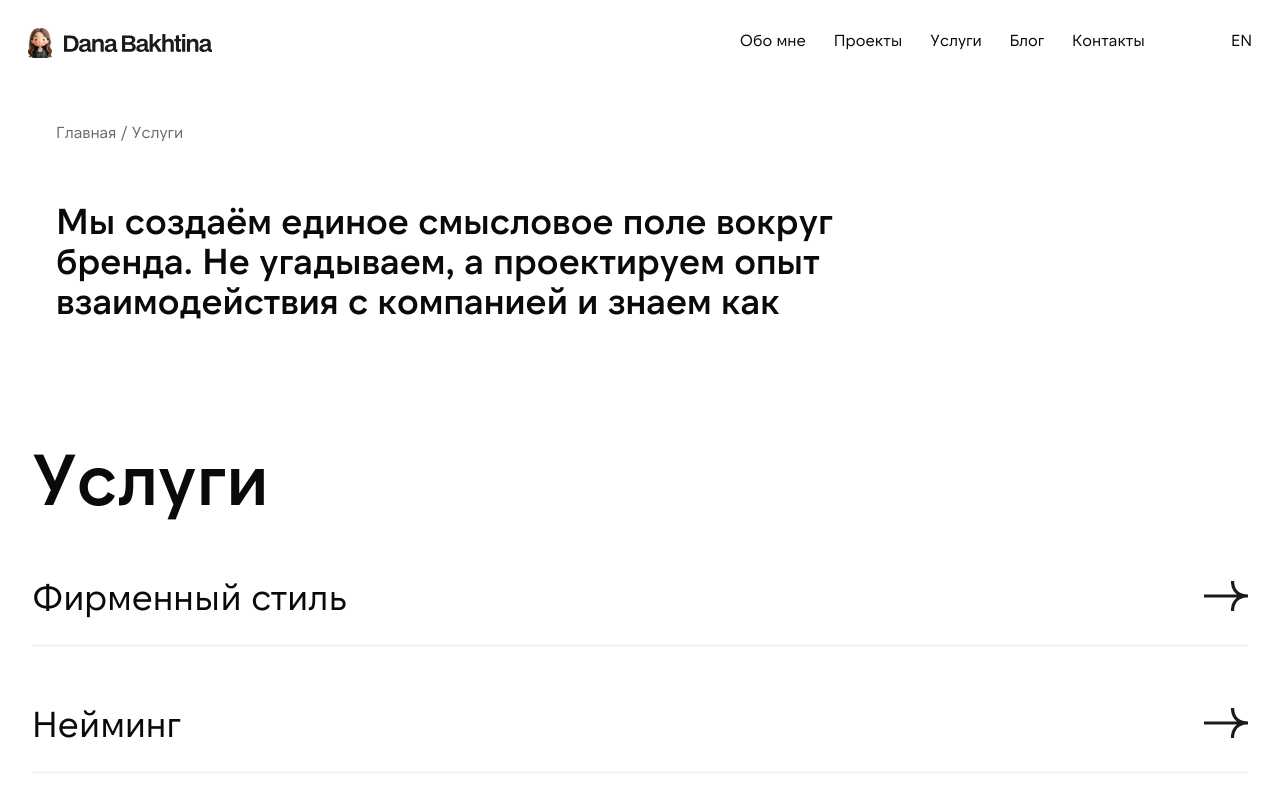
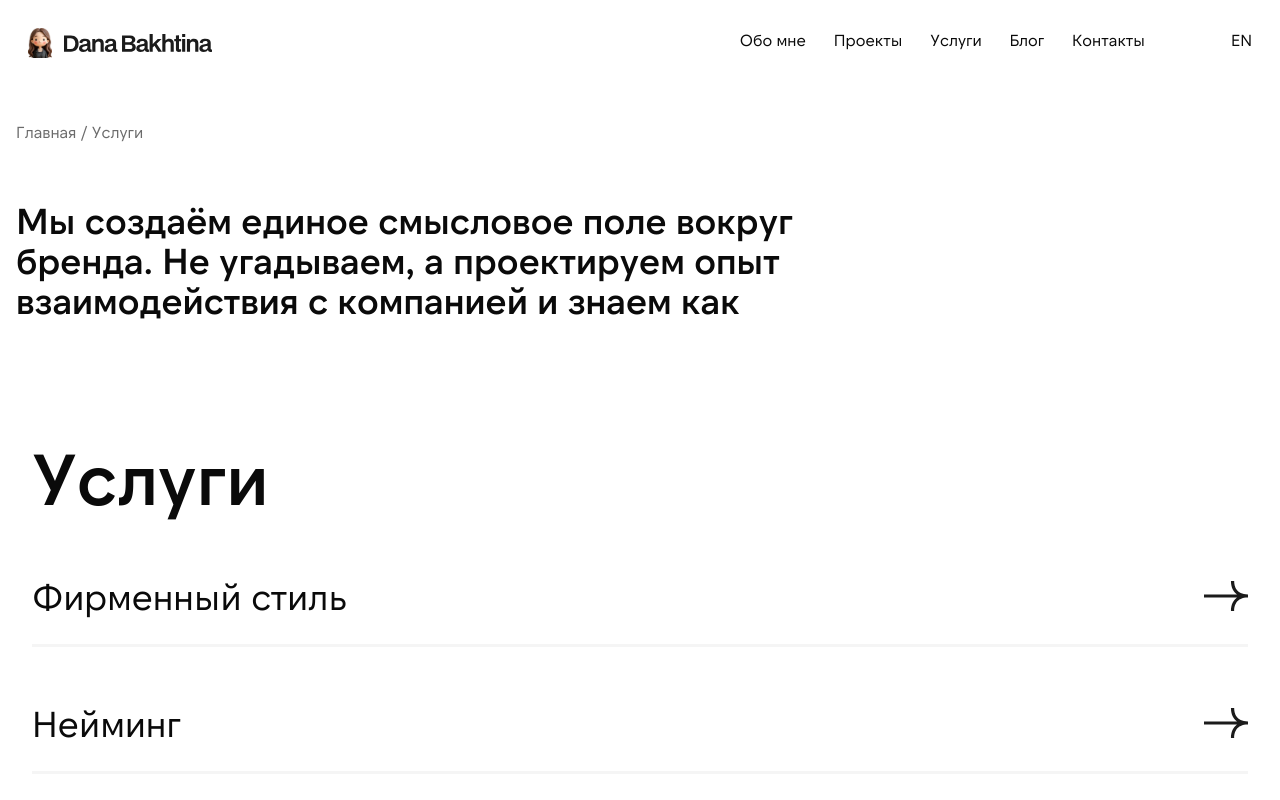
Before and after one commit to Sulaev/dana-project, a Next.js app: page /home/services in a window 1280 px wide. Shown: the top 800 px of the page. Built offline with nearby package versions, Linux system fonts and the light colour scheme.

Commit message:
new code design services

```diff
--- a/src/components/blocks/services/services.tsx
+++ /dev/null
@@ -1,11 +0,0 @@
-export default function ServicesTittle() {
-  return (
-    <div className="flex flex-col w-full gap-14 p-10">
-      <p className="opacity-60">Главная / Услуги</p>
-      <h1 className="text-4xl font-medium max-w-[824px]">
-        Мы создаём единое смысловое поле вокруг бренда. Не угадываем, а
-        проектируем опыт взаимодействия с компанией и знаем как
-      </h1>
-    </div>
-  );
-}
--- a/src/components/pages/services.tsx
+++ b/src/components/pages/services.tsx
@@ -1,10 +1,15 @@
-import ServicesTittle from "../blocks/services/services";
 import ServicesSection from "../blocks/servicesSection";
 
 export default function Services() {
   return (
     <>
-      <ServicesTittle />
+      <div className="flex flex-col w-full gap-14 py-10">
+        <p className="opacity-60">Главная / Услуги</p>
+        <h1 className="text-4xl font-medium max-w-[824px]">
+          Мы создаём единое смысловое поле вокруг бренда. Не угадываем, а
+          проектируем опыт взаимодействия с компанией и знаем как
+        </h1>
+      </div>
       <ServicesSection />
     </>
   );
```
